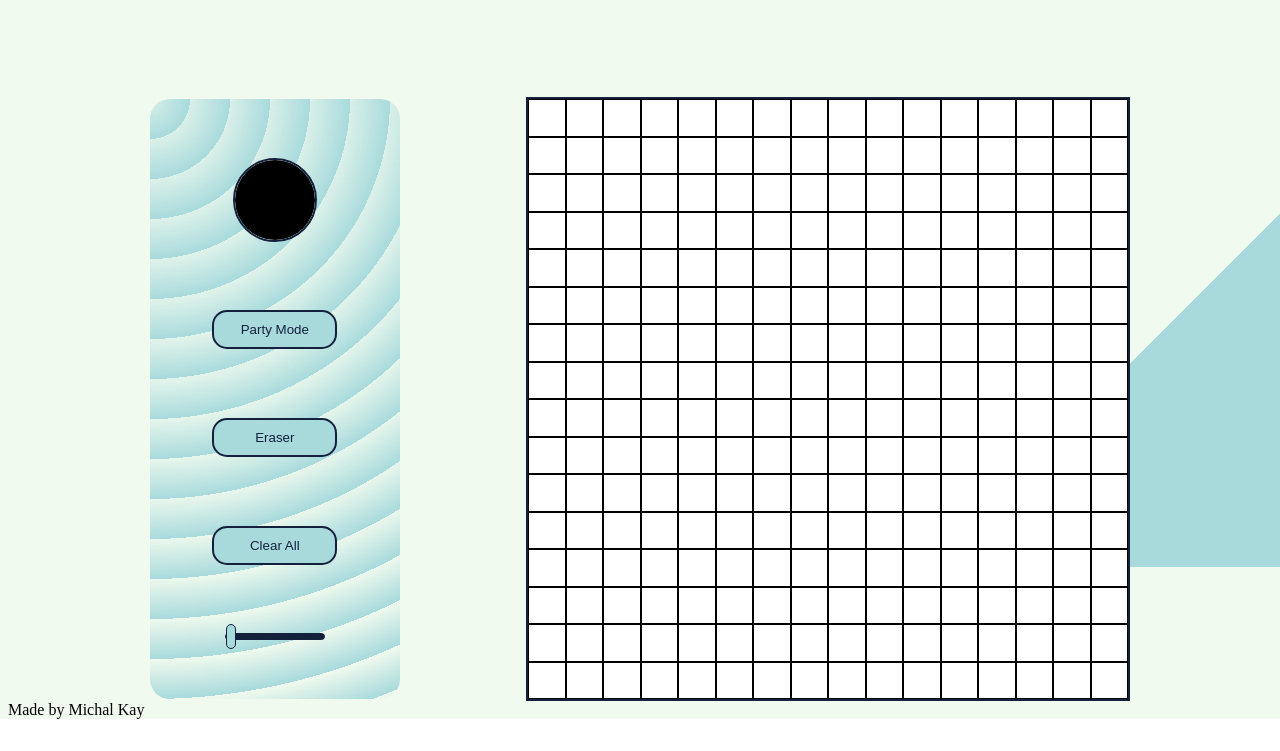
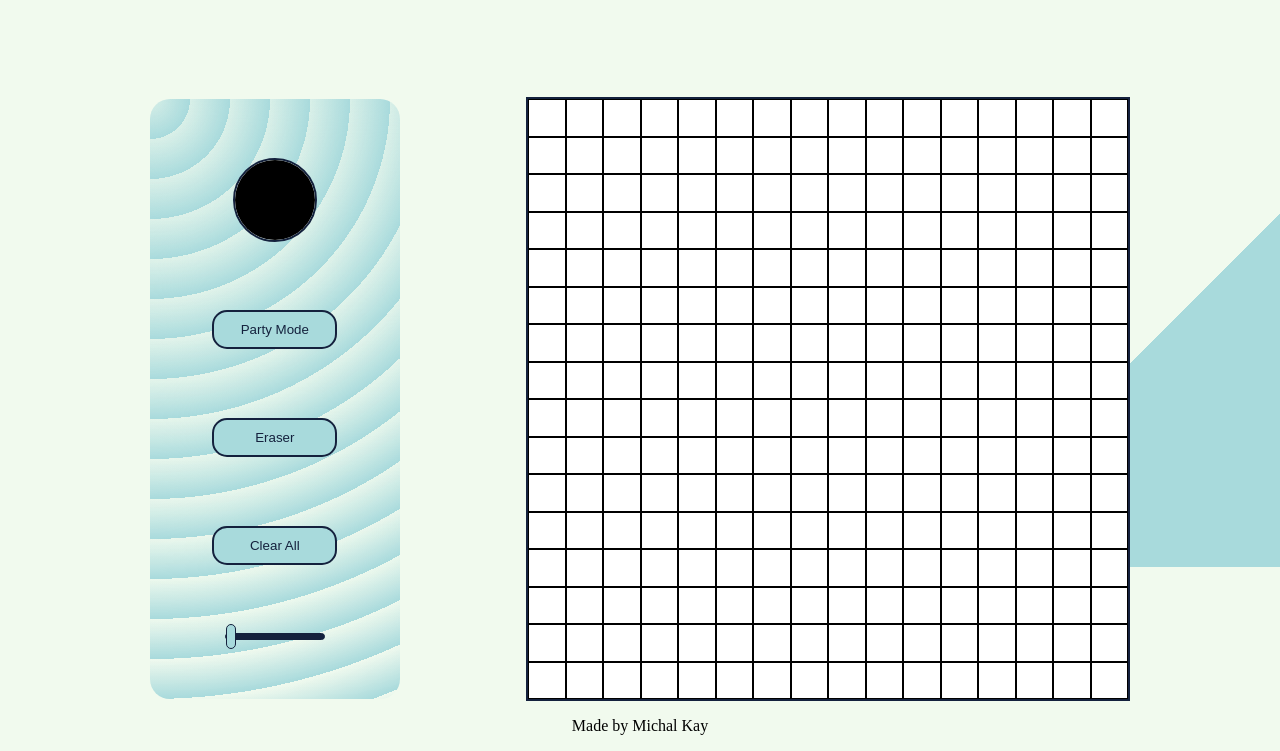
Before and after one commit to makaszy/etch-a-sketch, a website built with webpack: page dist/index.html in a window 1280 px wide. Shown: the part 233-984 px from the top of the page. Before the commit the page ends 952 px from the top, so only its background shows below. Built offline with nearby package versions, Linux system fonts and the light colour scheme.

Commit message:
Add footer style

```diff
--- /dev/null
+++ b/src/components/layout/footer.scss
@@ -0,0 +1,5 @@
+footer {
+  display: flex;
+  justify-content: center;
+  align-items: center;
+}
--- a/src/style.scss
+++ b/src/style.scss
@@ -4,6 +4,7 @@
 @import "./components/layout/header.scss";
 @import "./components/layout/etch-grid.scss";
 @import "./components/layout/main.scss";
+@import "./components/layout/footer.scss";
 
 :root {
   @extend %main-background;
```
Also changed, not shown: dist/index.html, dist/output.css, 1 other file.
